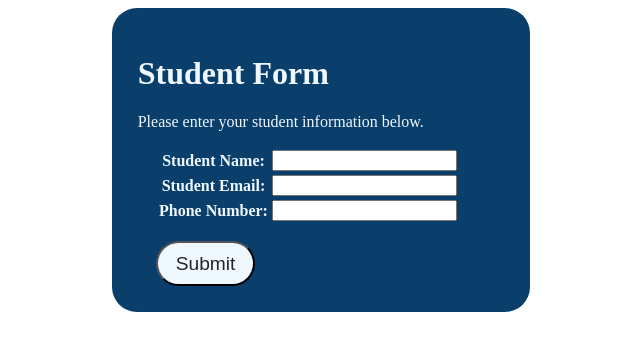
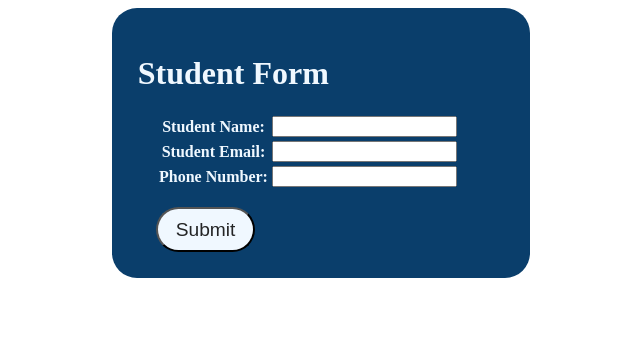
Before and after one commit to Michelle-ZW/StudentApp1, a React app: page / in a window 1280 px wide. Shown: the top 350 px of the page, without its empty margins (319-959 px from the left). Built offline with nearby package versions, Linux system fonts and the light colour scheme.

Commit message:
removed form instructions

```diff
--- a/src/StudentForm.jsx
+++ b/src/StudentForm.jsx
@@ -9,7 +9,7 @@ export default function StudentForm() {
                 <h1>
                     Student Form
                 </h1>
-                <p>Please enter your student information below.</p>
+
                 <form>
                     <table >
                         <tr>
```
